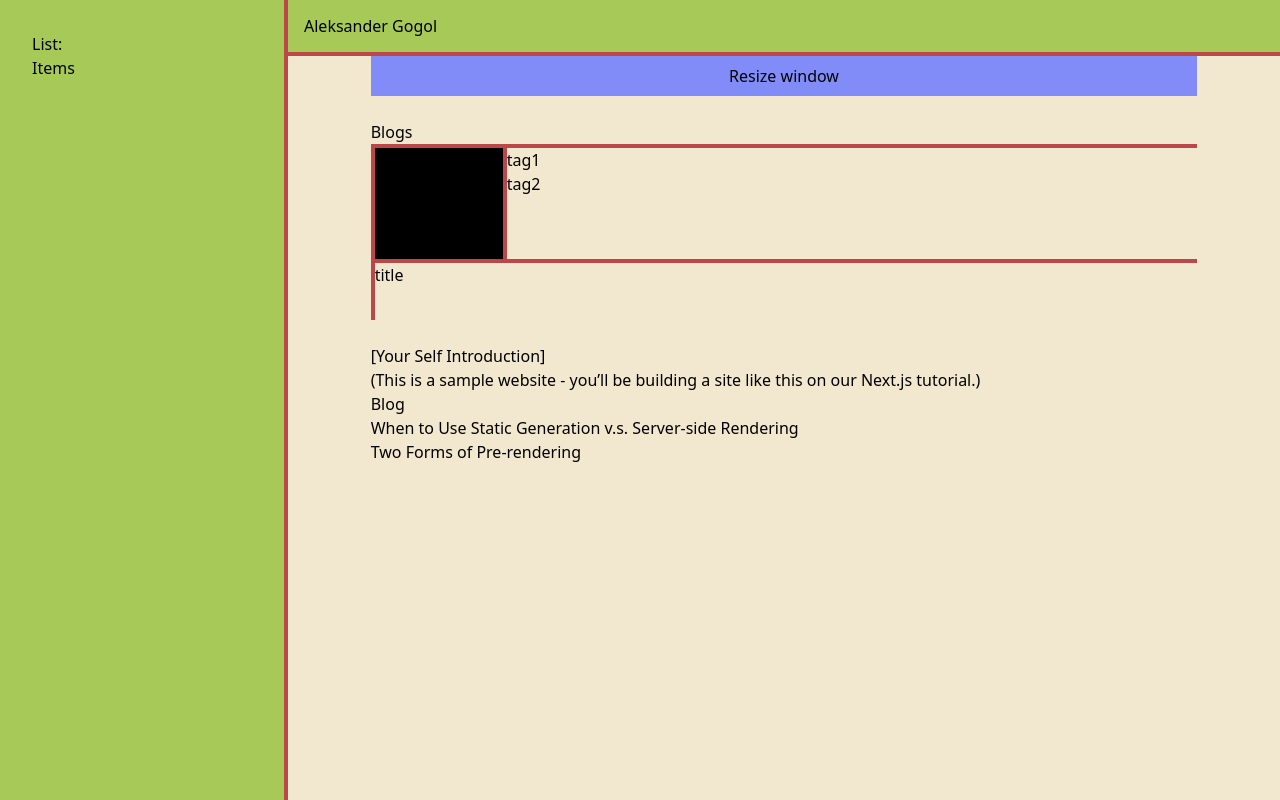
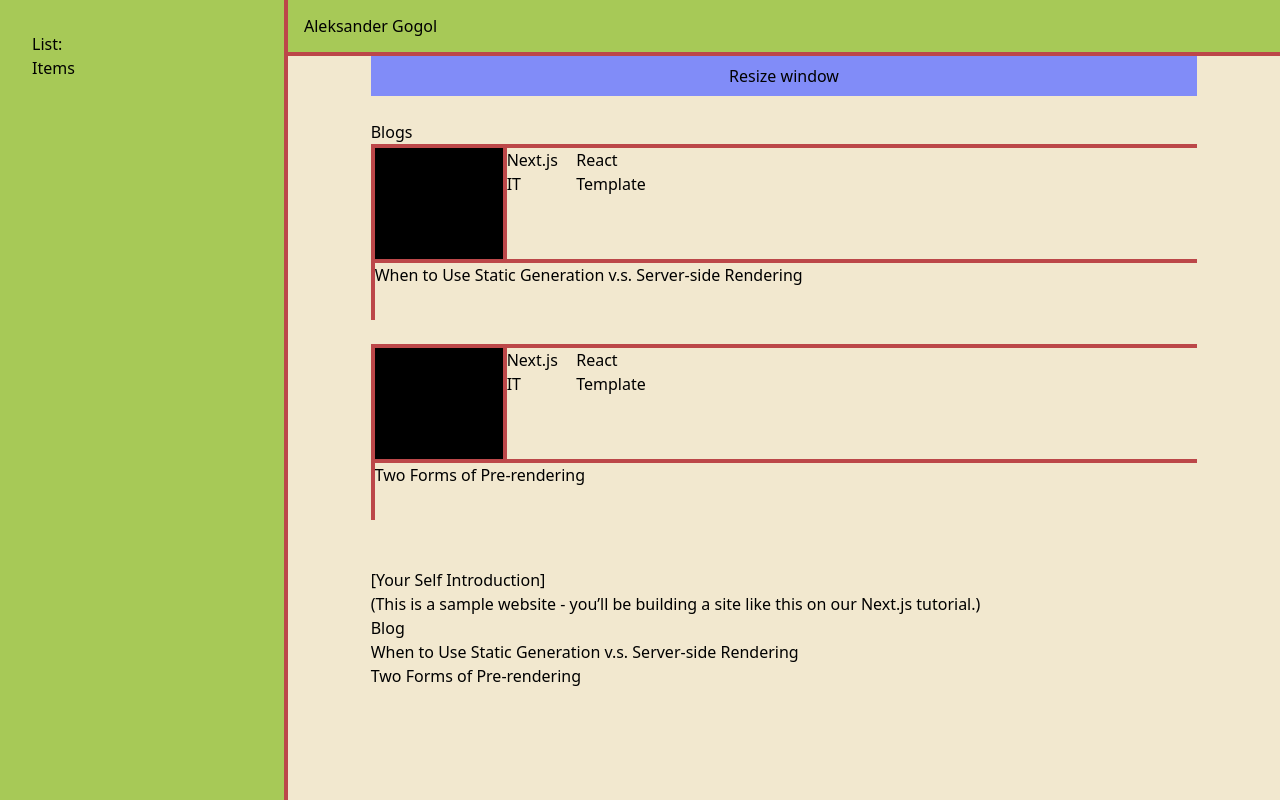
Before and after one commit to catvatar/portfolio, a Next.js app: page / in a window 1280 px wide. Shown: the top 800 px of the page. Built offline with nearby package versions, Linux system fonts and the light colour scheme.

Commit message:
First working BlogElement

```diff
--- a/pages/index.js
+++ b/pages/index.js
@@ -26,10 +26,15 @@ export default function Home({ allPostsData }) {
           <br />
           <section>
             <h2>Blogs</h2>
+            <ul>
+              {allPostsData.map(({ id, tags, title }) => (
+                <li key={id}>
+                  <BlogElement postPath={`/posts/${id}`} postTags={tags} postTitle={title} />
+                  <br />
+                </li>
+              ))}
+            </ul>
           </section>
-
-
-          <BlogElement postPath='/' postTitle='title' postTags={['tag1','tag2']}/>
           <br />
           <section className=''>
             <p>[Your Self Introduction]</p>
--- a/ui/blog-element.tsx
+++ b/ui/blog-element.tsx
@@ -4,7 +4,6 @@ export function BlogElement({
     postPath,
     postTitle,
     postTags,
-    id,
   }) {
   return (
     <Link
@@ -17,8 +16,8 @@ export function BlogElement({
 
             </div>
           </div>
-          <div className='border-0 grid grid-cols-2 gap-4'>
-            <ul>
+          <div className='border-0'>
+            <ul className='grid grid-cols-2 gap-0'>
               {postTags.map((tag)=>{return(
                 <li key={tag}>
                   {tag}
```
